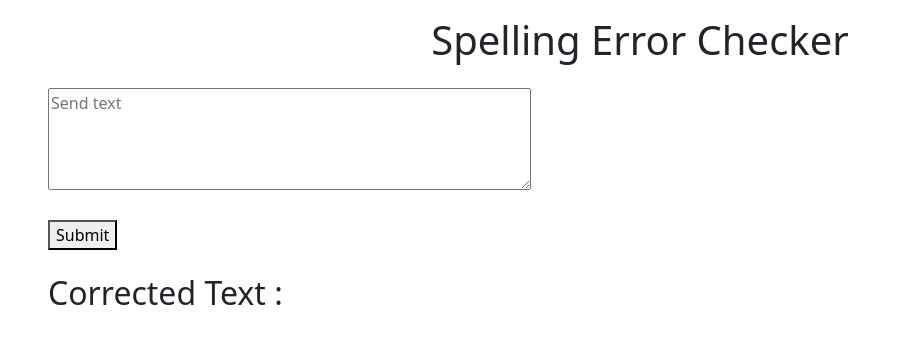
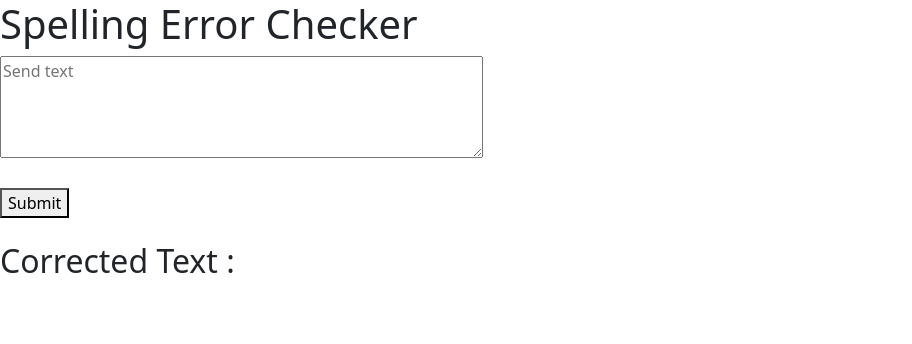
Before and after one commit to ygordeoliveira/Spelling-Error-Checker, a React (Create React App) app: page / in a window 1280 px wide. Shown: the top 344 px of the page, without its empty margins (0-912 px from the left). Built offline with nearby package versions, Linux system fonts and the light colour scheme.

Commit message:
Remove Bootstrap spacing and centered text classes from HTML elements that are in component rendering

```diff
--- a/src/App.js
+++ b/src/App.js
@@ -49,9 +49,8 @@ class App extends Component {
     render() {
         return (
             <div>
-                <h1 className="text-center mt-3">Spelling Error Checker</h1>
+                <h1>Spelling Error Checker</h1>
                 <textarea
-                    className="ms-5 mt-3"
                     rows="4"
                     cols="50"
                     placeholder="Send text"
@@ -60,11 +59,11 @@ class App extends Component {
                 ></textarea>
                 <br />
                 <br />
-                <button className="ms-5" onClick={this.handleCorrectText}>Submit</button>
+                <button onClick={this.handleCorrectText}>Submit</button>
                 <br />
                 <br />
-                <h2 className="ms-5">Corrected Text :</h2>
-                <p className="ms-5" dangerouslySetInnerHTML={{ __html: this.state.renderedText }}></p>
+                <h2>Corrected Text :</h2>
+                <p dangerouslySetInnerHTML={{ __html: this.state.renderedText }}></p>
             </div>
         );
     }
```
